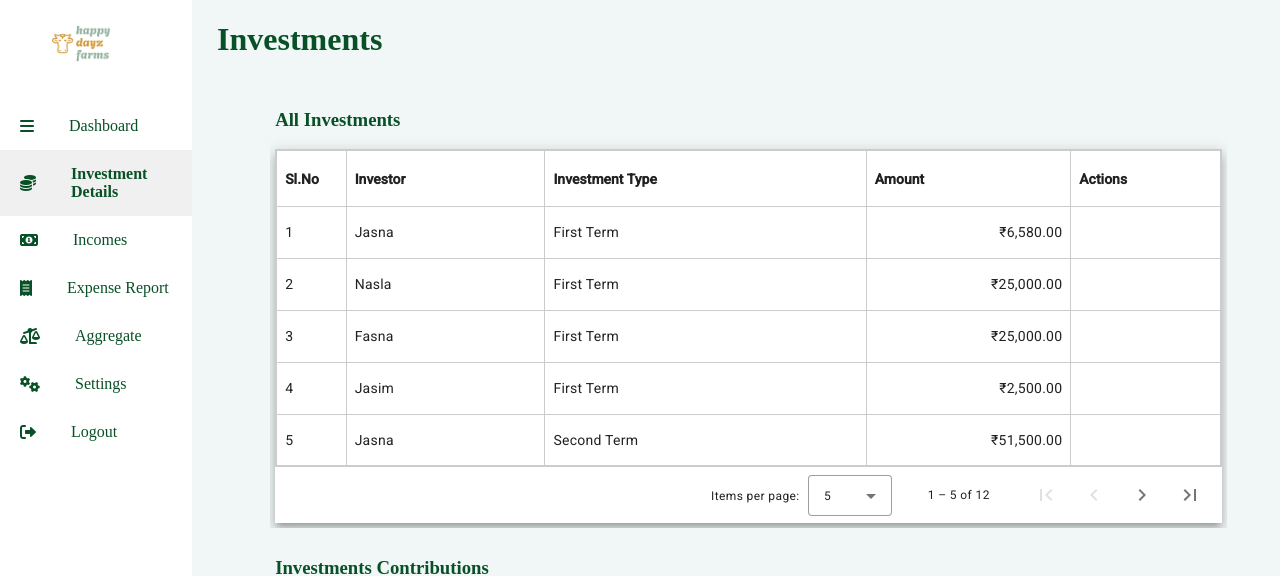
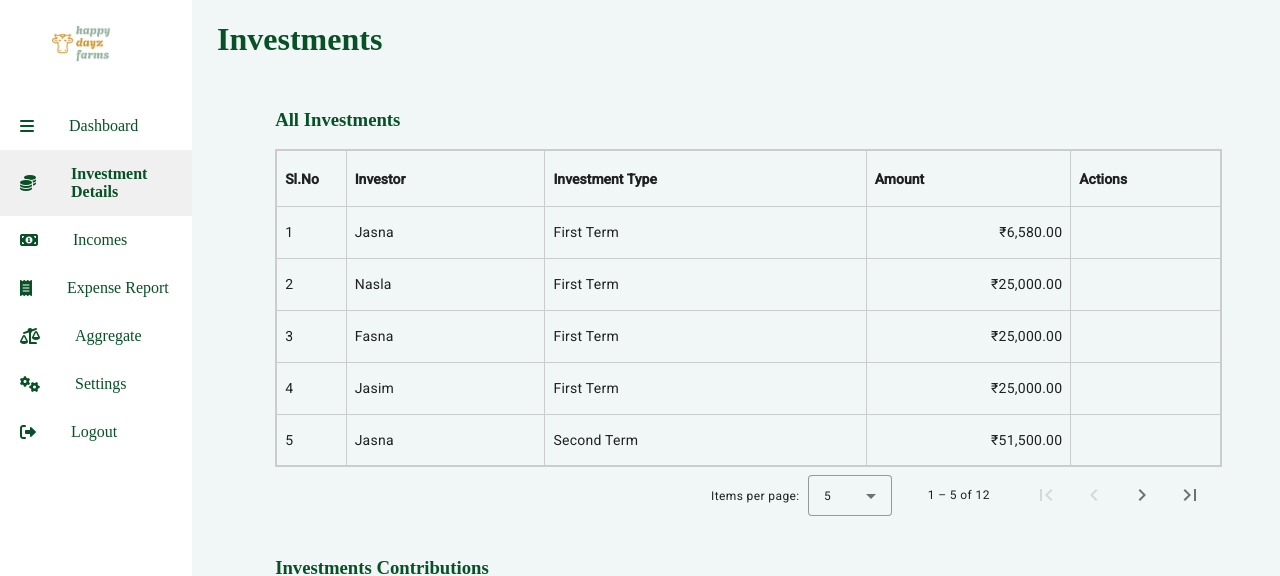
Before and after one commit to jasimedarath/finstar_webapp, an Angular app: page /dashboard in a window 1280 px wide. Both pictures are taken after a click on the item "Investment Details". Shown: the top 576 px of the page. Built offline with nearby package versions, Linux system fonts and the light colour scheme.

Commit message:
Table bug fixes

```diff
--- a/src/assets/tenants/hd-farms/data-json/investments.json
+++ b/src/assets/tenants/hd-farms/data-json/investments.json
@@ -24,7 +24,7 @@
 			"sl.no": 4,
 			"investor" : "Jasim",
 			"investmentType": "First Term",
-			"amount": 2500
+			"amount": 25000
 		},
 		{
 			"sl.no": 5,
--- a/src/common-lib/components/table/table.component.html
+++ b/src/common-lib/components/table/table.component.html
@@ -1,4 +1,4 @@
-<div class="mat-elevation-z8">
+<div class="">
 
   <table mat-table [dataSource]="dataSource" matSort class="mat-table">
     <ng-container *ngFor="let column of tableInfo" [matColumnDef]="column.data">
@@ -21,5 +21,5 @@
     <tr mat-header-row *matHeaderRowDef="displayedColumns"></tr>
     <tr mat-row *matRowDef="let row; columns: displayedColumns;"></tr>
   </table>
-  <mat-paginator  [pageSizeOptions]="[5, 10, 20]" showFirstLastButtons></mat-paginator>
+  <mat-paginator class="paginator-style" [pageSizeOptions]="[5, 10, 20]" showFirstLastButtons></mat-paginator>
 </div>
--- a/src/common-lib/components/table/table.component.scss
+++ b/src/common-lib/components/table/table.component.scss
@@ -1,13 +1,15 @@
 $table-border-color: #ccc;
 $icon-color-default: #666;
 $icon-size: 20px;
-$odd-row-bg-color: #f9f9f9;
+$bg-color: #f1f7f7;
+$odd-row-bg-color: #f1f7f7;
 $even-row-bg-color: #ffffff;
 
 .mat-table {
   border-collapse: collapse;
   width: 100%;
   border: 2px solid $table-border-color;
+  background-color: $bg-color;
 
   th,
   td {
@@ -44,11 +46,8 @@ $even-row-bg-color: #ffffff;
     float: right;
   }
 
-  .mat-row:nth-child(odd) {
-    background-color: $odd-row-bg-color !important;
-  }
+}
 
-  .mat-row:nth-child(even) {
-    background-color: $even-row-bg-color !important;
-  }
+.paginator-style {
+  background-color: #f1f7f7;
 }
```
